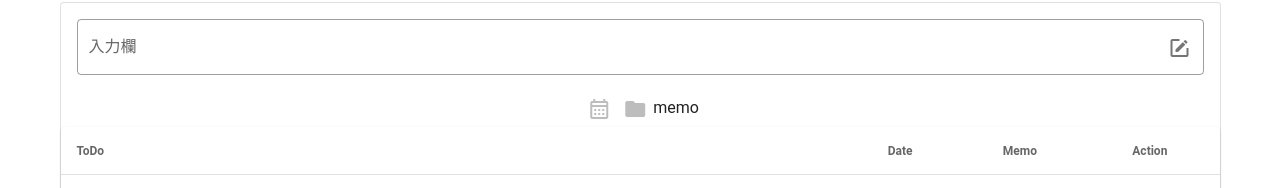
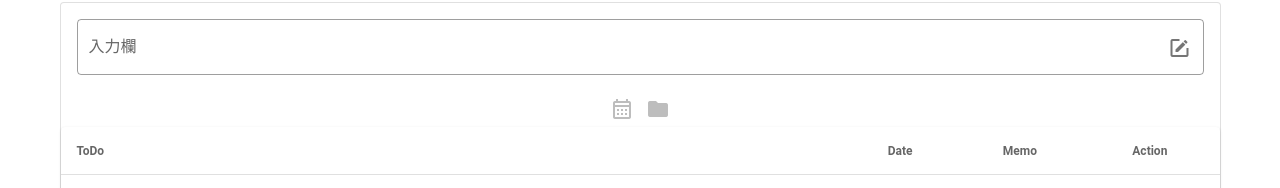
Before and after one commit to masa2205/vuetify_ToDo_List, a Vue app: page / in a window 1280 px wide. Shown: the part 138-326 px from the top of the page. Built offline with nearby package versions, Linux system fonts and the light colour scheme; the HTML template or start-up script is replaced by a standard one.

Commit message:
savelist関数追加

```diff
--- a/src/components/HelloWorld.vue
+++ b/src/components/HelloWorld.vue
@@ -112,7 +112,7 @@ export default {
     items: [],
     task: "",
     picker: "",
-    memo:"memo"
+    memo:""
   }),
   methods: {
     add: function(){
@@ -124,21 +124,24 @@ export default {
           "picker": this.picker,
           "memo": this.memo
       });
-        this.task = "";
-        this.picker = "";
-        this.memo = ""
+      this.task = "";
+      this.picker = "";
+      this.memo = ""
+      this.saveList();
     },
     deleteTodo: function(item) {
       const result = confirm("削除してもよろしいですか？")
       if(result) {
       this.items.splice(this.items.indexOf(item), 1);
       }
+      this.saveList();
     },
     editTodo: function() {
-      if(!this.task){
-        return;
-      }
-    }
+
+    },
+    saveList: function(){
+      localStorage.setItem('items', JSON.stringify(this.items));
+    },
   },
 }
 </script>
```
